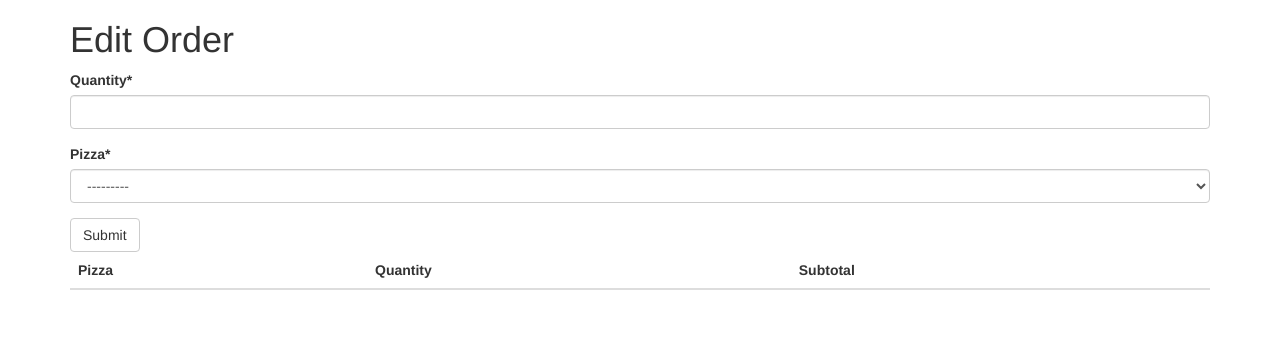
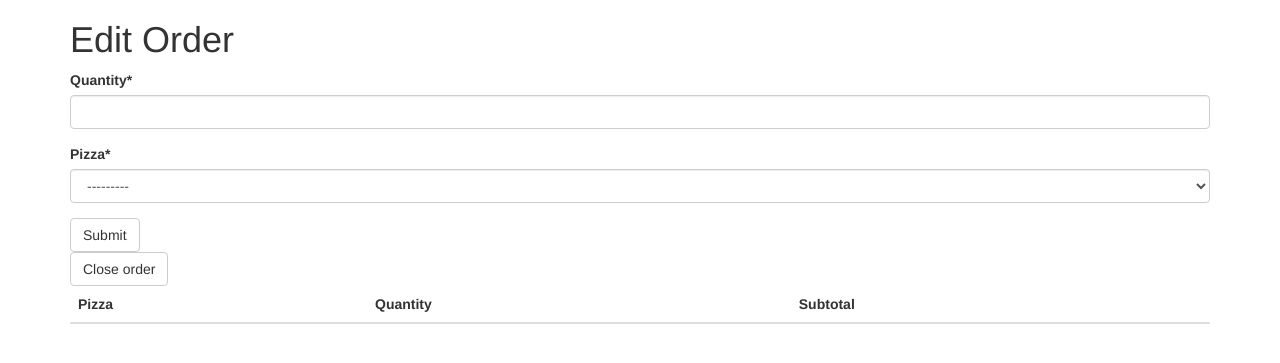
Before and after one commit to Ohmfrh/django-pizzeria, a Django app: template place/templates/edit_order.html in a window 1280 px wide. Shown: the top 363 px of the page. Run offline with Django 3.2, Linux system fonts and the light colour scheme; the template is opened without the code that fills it: values that come from a table or form of the project are taken from there, others are empty; some libraries are stand-ins or nearby versions.

Commit message:
Added functionality to close order

```diff
--- a/pizzeria/urls.py
+++ b/pizzeria/urls.py
@@ -22,4 +22,5 @@ urlpatterns = [
     path('menu/', views.Menu.as_view()),
     path('orders/', views.CreateOrderView.as_view()),
     path('orders/<int:order_id>/', views.EditOrderView.as_view(), name='edit_order'),
+    path('orders/<int:order_id>/close/', views.CloseOrderForm.as_view(), name='close_order'),
 ]
--- a/place/templates/edit_order.html
+++ b/place/templates/edit_order.html
@@ -11,8 +11,7 @@
 
 <div class="container">
     <h1>Edit Order</h1>
-
-
+    {% if order.closed_at is None or request.user.is_superuser %}
         <div class="row">
             <div class="col-md-12">
                 <form action="/orders/{{ order.pk }}/" method="post">
@@ -21,7 +20,14 @@
                     <button type="submit" class="btn btn-default">Submit</button>
                 </form>
             </div>
+            <div class="col-md-12">
+                <form action="/orders/{{ order.pk }}/close/" method="post">
+                    {% csrf_token %}
+                    <button type="submit" class="btn btn-default">Close order</button>
+                </form>
             </div>
+        </div>
+    {% endif %}
     <div class="row">
         <div class="col-md-12">
             <table class="table">
@@ -45,6 +51,7 @@
 
         </div>
     </div>
+
 </div>
 
 <script src="{% static 'jquery.min.js' %}"></script>
```
Also changed, not shown: place/views.py (+15 -1 lines). Lines whose indentation alone changed are shown as unchanged.
